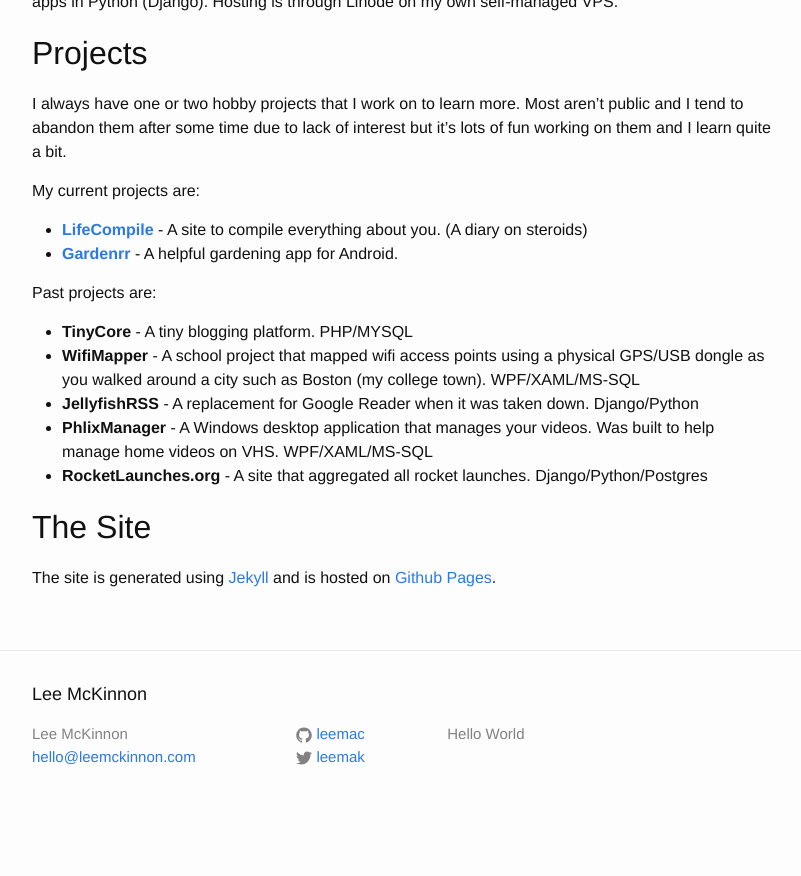
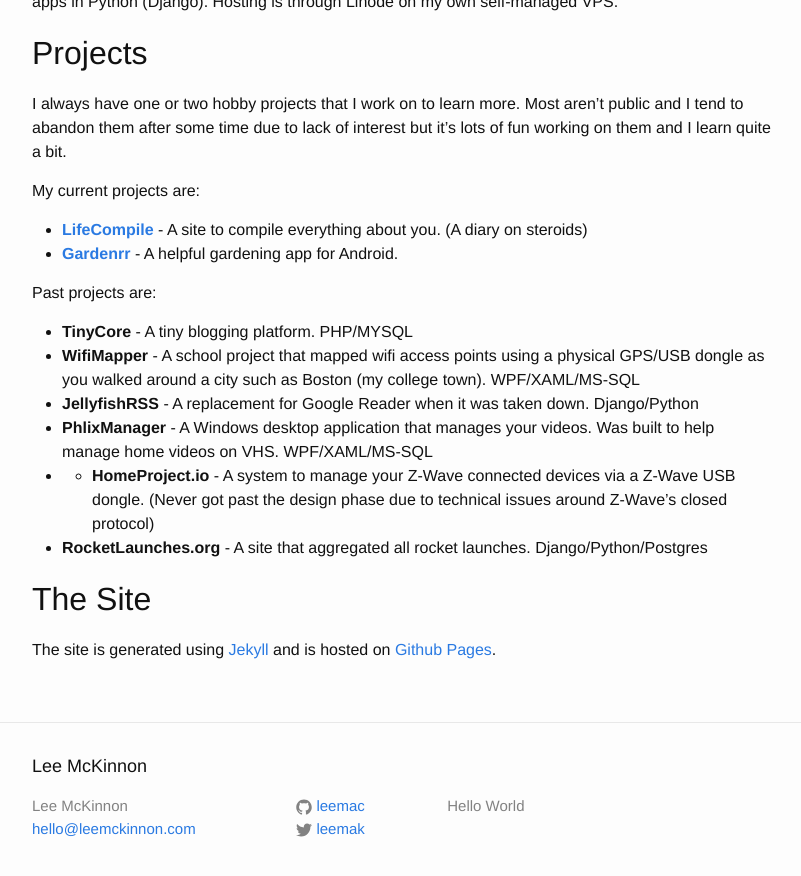
Before and after one commit to leemac/leemac.github.io, a Jekyll site: the page built from about.md, in a window 1280 px wide and 900 px high, scrolled down 647 px. Shown: the top 876 px of the window, without its empty margins (238-1039 px from the left). Built offline with Jekyll 4.4.1, drawn with Linux system fonts in a browser that asks for light colours; before the commit the page ends 1475 px from its top, so only the background shows below that.

Commit message:
Update about.md

```diff
--- a/about.md
+++ b/about.md
@@ -31,6 +31,7 @@
 - **WifiMapper** - A school project that mapped wifi access points using a physical GPS/USB dongle as you walked around a city such as Boston (my college town). WPF/XAML/MS-SQL
 - **JellyfishRSS** - A replacement for Google Reader when it was taken down. Django/Python
 - **PhlixManager** - A Windows desktop application that manages your videos. Was built to help manage home videos on VHS. WPF/XAML/MS-SQL
+- - **HomeProject.io** - A system to manage your Z-Wave connected devices via a Z-Wave USB dongle. (Never got past the design phase due to technical issues around Z-Wave's closed protocol)
 - **RocketLaunches.org** - A site that aggregated all rocket launches. Django/Python/Postgres
 
 ## The Site
```
